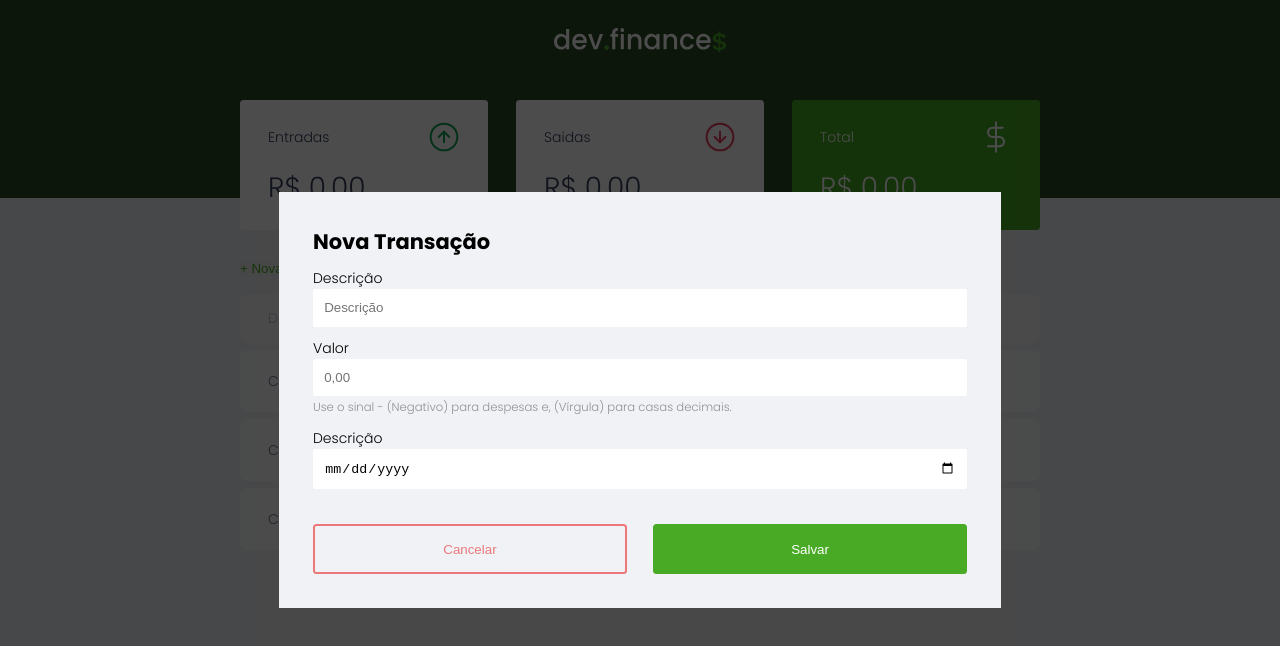
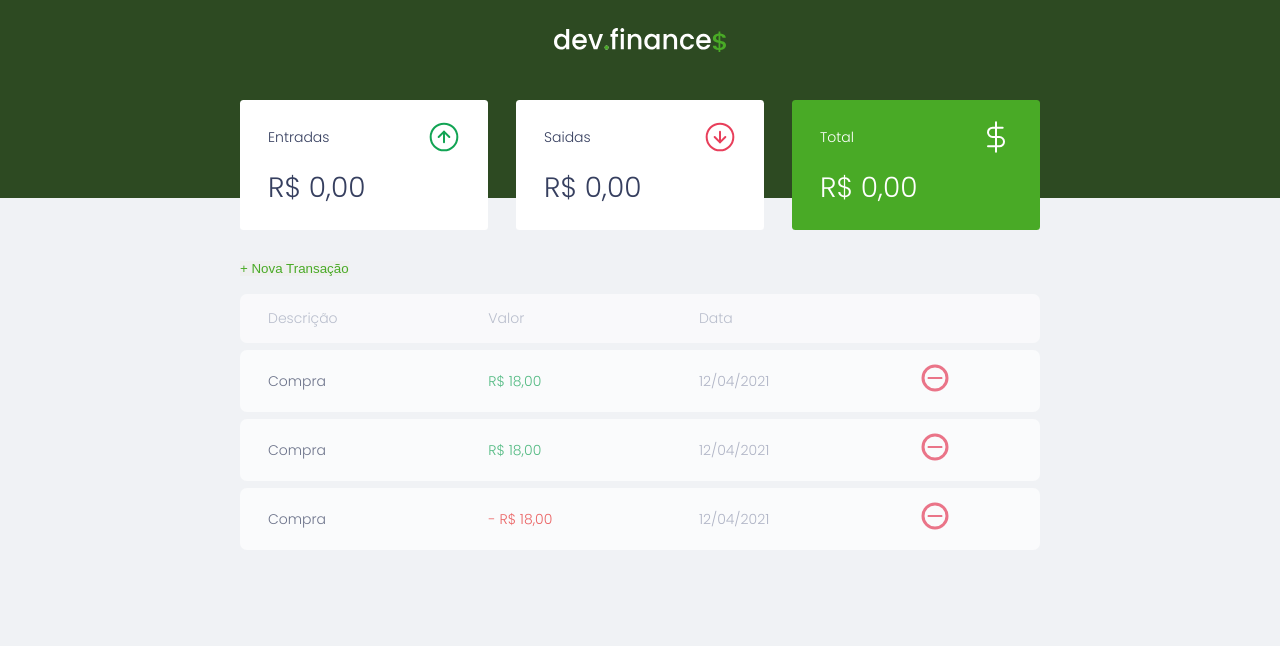
Before and after one commit to DevMiguell/dev-finances-react, a React (Create React App) app: page / in a window 1280 px wide. Shown: the top 646 px of the page. Built offline with nearby package versions, Linux system fonts and the light colour scheme.

Commit message:
Fechando e abrindo o Modal

```diff
--- a/src/Pages/Home/index.js
+++ b/src/Pages/Home/index.js
@@ -1,3 +1,5 @@
+import { useState } from 'react'
+
 import Header from '../components/Header'
 import { ContainerGlobal } from './styles'
 import Summary from '../components/Summary'
@@ -6,17 +8,21 @@ import TransactionTable from '../components/TransactionTable'
 import NewTransactionModal from '../components/NewTransactionModal'
 
 function Home() {
+  const [modalNewTransition, setModalNewTransition] = useState(false)
+
+  const toggleModal = () => setModalNewTransition(!modalNewTransition)
+
   return (
     <>
       <Header />
 
       <ContainerGlobal>
         <Summary />
-        <BtnNewTransition />
+        <BtnNewTransition openModal={toggleModal} />
         <TransactionTable />
       </ContainerGlobal>
 
-      <NewTransactionModal />
+      {modalNewTransition && <NewTransactionModal closeModal={toggleModal} />}
     </>
   )
 }
--- a/src/Pages/components/BtnNewTransaction/index.js
+++ b/src/Pages/components/BtnNewTransaction/index.js
@@ -1,8 +1,8 @@
 import { Button } from './styles'
 
-function BtnNewTransition() {
+function BtnNewTransition({ openModal }) {
   return (
-    <Button>+ Nova Transação</Button>
+    <Button onClick={openModal}>+ Nova Transação</Button>
   )
 }
 
--- a/src/Pages/components/NewTransactionModal/index.js
+++ b/src/Pages/components/NewTransactionModal/index.js
@@ -1,6 +1,6 @@
 import { Modal, ModalOverlay } from "./styles"
 
-function NewTransactionModal() {
+function NewTransactionModal({ closeModal }) {
   return (
     <ModalOverlay>
       <Modal>
@@ -28,7 +28,7 @@ function NewTransactionModal() {
             </div>
 
             <div className="input-group actions">
-              <button type="button" className="cancel">Cancelar</button>
+              <button type="button" className="cancel" onClick={closeModal}>Cancelar</button>
               <button type="submit"> Salvar</button>
             </div>
           </form>
```
